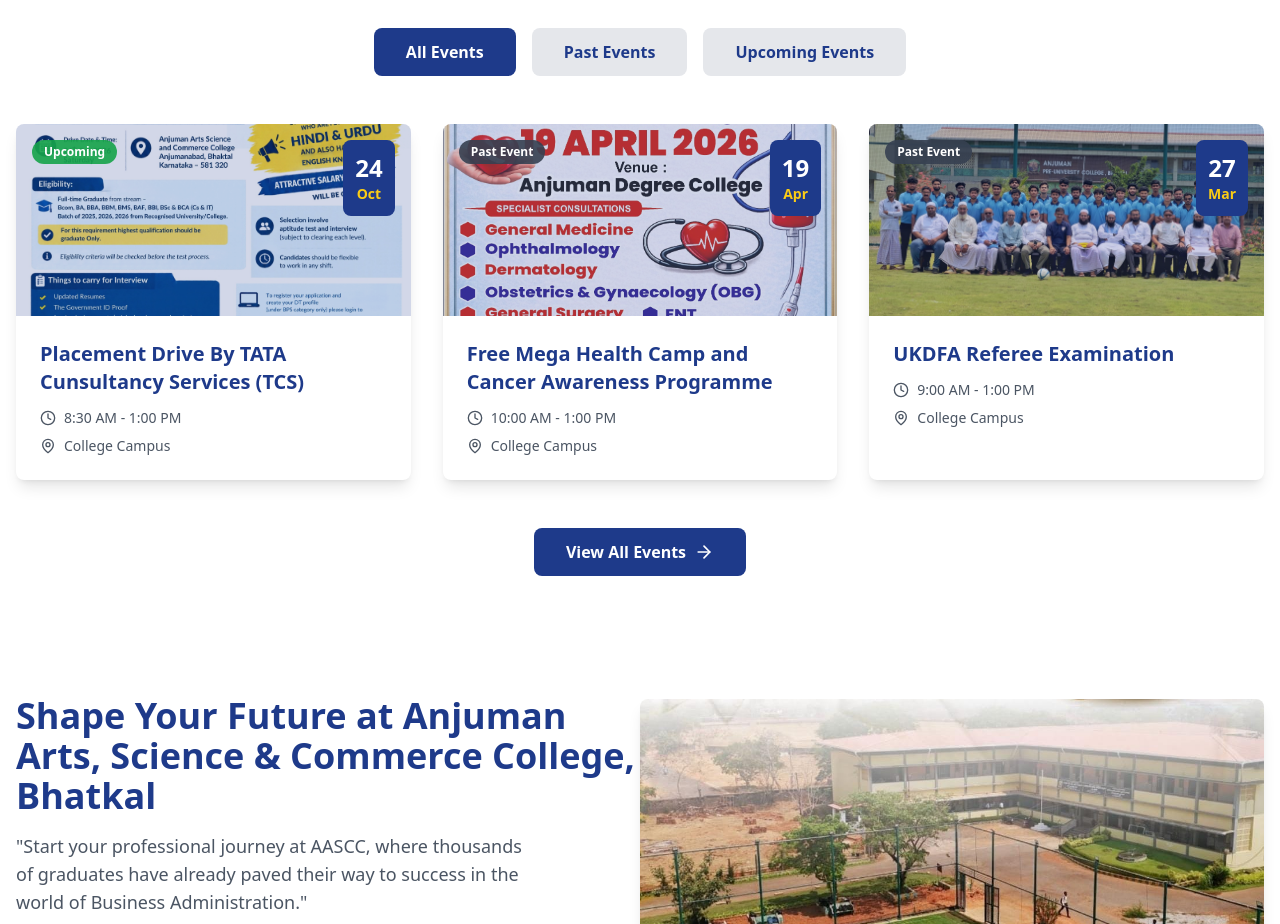
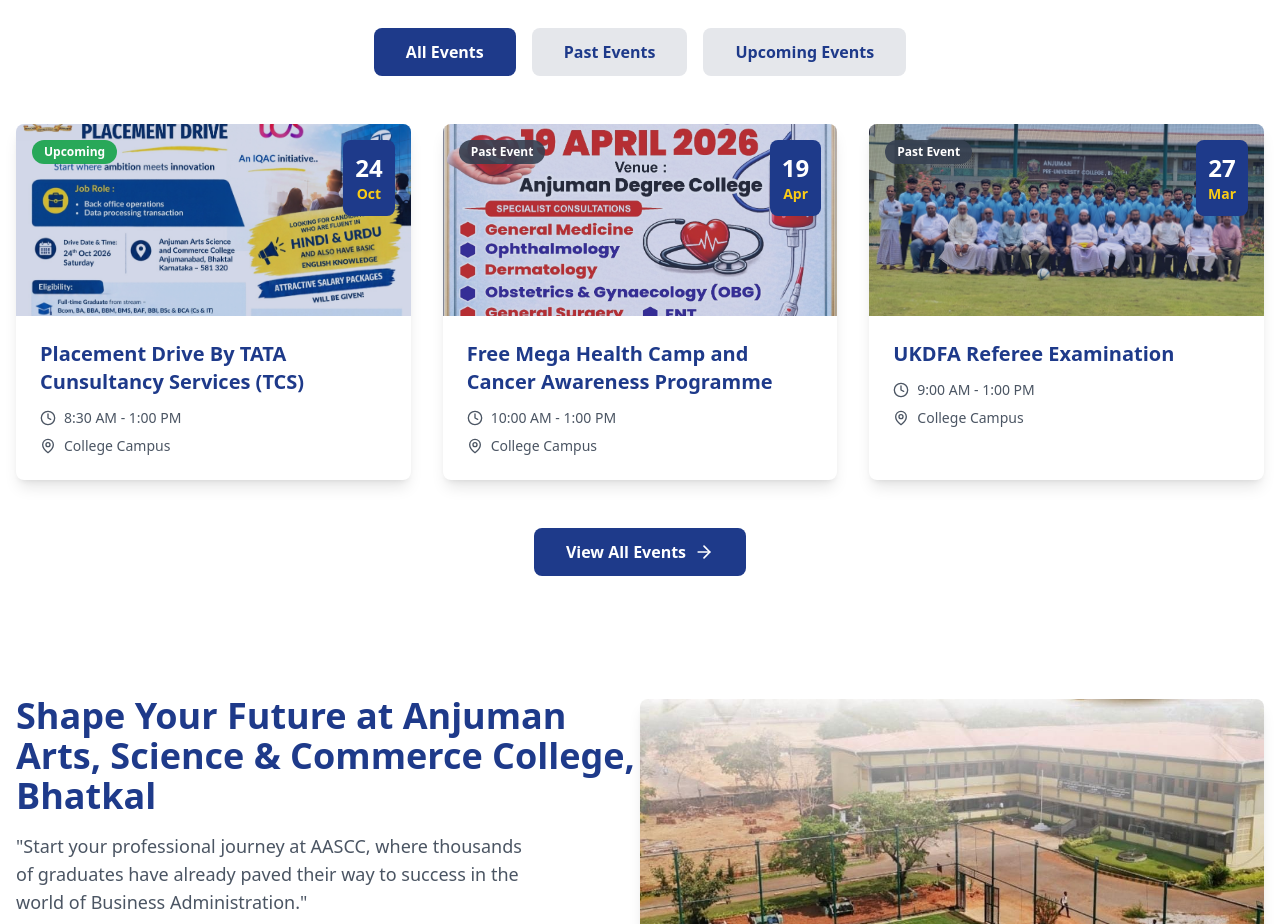
Before and after one commit to aascc-hub/aascc-web, a React (Vite) app: page / in a window 1280 px wide. Shown: the part 1860-2784 px from the top of the page. Built offline with nearby package versions, Linux system fonts and the light colour scheme.

Commit message:
added image

```diff
--- a/src/data/events.ts
+++ b/src/data/events.ts
@@ -40,7 +40,7 @@ export const allEvents: EventType[] = [
     time: '8:30 AM - 1:00 PM',
     venue: 'College Campus',
     category: 'Placement Drive',
-    heroImage: '/images/tcs.jpg',
+    heroImage: '/images/tcs2.jpg',
     attendees: '500 participants',
     status: 'upcoming',
     description: 'Anjuman Arts, Science and Commerce College, Bhatkal, is thrilled to announce an upcoming Placement Drive scheduled for 24th October 2026. This event aims to provide our students with valuable career opportunities and connect them with leading companies in various industries. The Placement Drive will feature on-campus interviews, skill assessments, and networking sessions with industry professionals. Students are encouraged to prepare their resumes and dress professionally to make a positive impression on potential employers.',
```
Also changed, not shown: public/images/tcs2.jpg (added).
